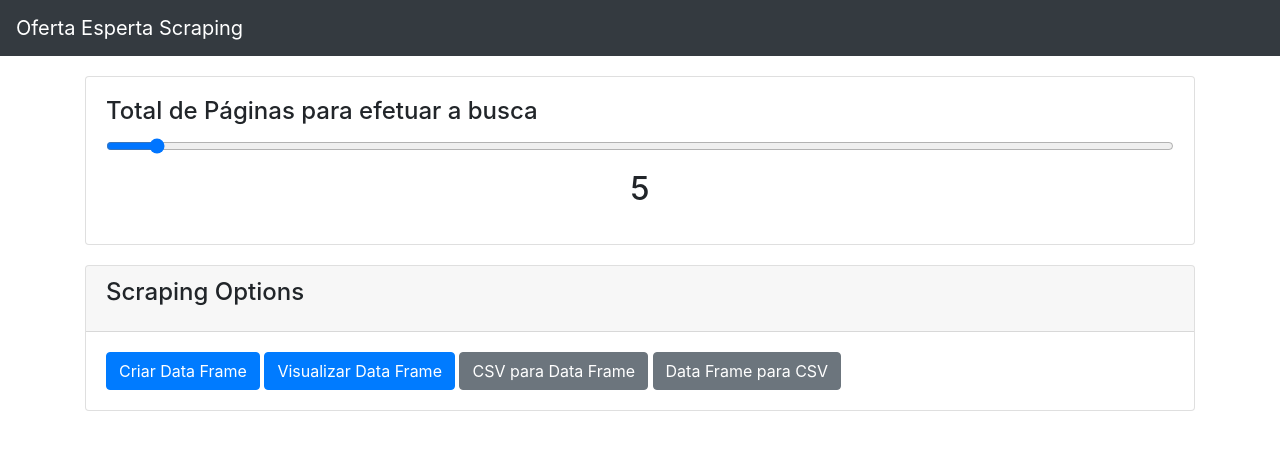
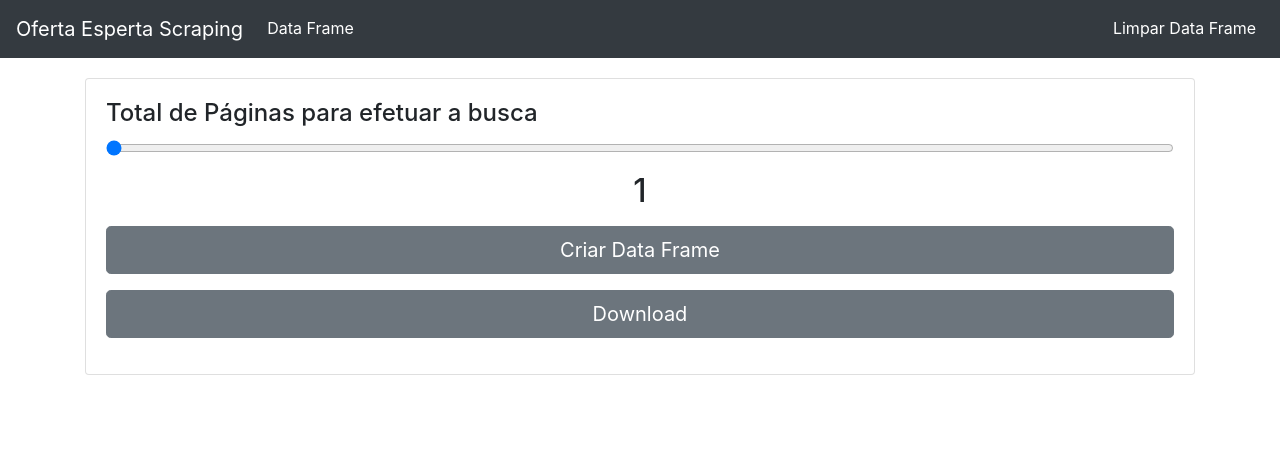
Before and after one commit to vinicius1209/python-cellphones-scraping, a Flask app: page / in a window 1280 px wide. Shown: the top 450 px of the page. Run offline with Flask 2, Linux system fonts and the light colour scheme; the visitor is signed in with stand-in values (Sample User, id 1); some libraries are stand-ins or nearby versions.

Commit message:
Layoult, download csv, table data frame

```diff
--- a/app/routes.py
+++ b/app/routes.py
@@ -1,4 +1,4 @@
-from flask import render_template, redirect, session, json
+from flask import render_template, redirect, session, json, make_response
 from app import phone_scraping
 from app.analytics import getDataFrame, append_memories, clear_data, new_info, df_to_csv
 
@@ -13,13 +13,28 @@ def create_df(pages):
     phones_df = append_memories(phones_df)
     phones_df = clear_data(phones_df)
     phones_df = new_info(phones_df)
-    session["data_frame"] = phones_df.to_html(classes='table table-bordered table-striped table-hover',
+    session['data_frame'] = phones_df.to_html(classes='table table-bordered table-striped table-hover',
                                               columns=['phone_title', 'last_price', 'current_price', 'rating', 'discount_percent'],
                                               justify='center',
                                               table_id='phone_table')
+    session['csv'] = df_to_csv(phones_df)
     return '200'
-
 
 @phone_scraping.route('/data_frame', methods=['GET'])
 def show_df():
-    return render_template("data_frame.html", title='Data Frame')
+    if session['data_frame']:
+        return render_template('data_frame.html', title='Data Frame')
+    else:
+        return redirect('home')
+
+@phone_scraping.route('/clear', methods=['GET'])
+def clear():
+    session.pop('data_frame', None)
+    return redirect('home')
+
+@phone_scraping.route('/csv', methods=['GET'])
+def csv():
+    resp = make_response(session['csv'])
+    resp.headers["Content-Disposition"] = "attachment; filename=phone.csv"
+    resp.headers["Content-Type"] = "text/csv"
+    return resp
--- a/app/static/css/geral.css
+++ b/app/static/css/geral.css
@@ -36,3 +36,9 @@
 .card{
      margin-bottom: 1.25rem;
 }
+
+img.center {
+     display: block;
+     margin-left: auto;
+     margin-right: auto;
+}
--- a/app/templates/base.html
+++ b/app/templates/base.html
@@ -22,6 +22,18 @@
             <button class="navbar-toggler" type="button" data-toggle="collapse" data-target="#myNavbar" aria-controls="navbarSupportedContent" aria-expanded="false" aria-label="Toggle navigation">
                 <span class="navbar-toggler-icon"></span>
             </button>
+            <div class="navbar-collapse collapse" id="myNavbar">
+                <ul class="navbar-nav mr-auto">
+                    <li class="nav-item active">
+                        <a class="nav-link" href="/data_frame">Data Frame</a>
+                    </li>
+                </ul>
+                <ul class="navbar-nav ml-auto">
+                    <li class="nav-item active">
+                        <a class="nav-link" href="/clear">Limpar Data Frame</a>
+                    </li>
+                </ul>
+            </div>
         </nav>
 
         {% block content %}
--- a/app/templates/data_frame.html
+++ b/app/templates/data_frame.html
@@ -1,6 +1,6 @@
 <!DOCTYPE html>
 <html>
-    {% extends "base.html" %}
+    {% extends 'base.html' %}
     {% block content %}
     <div class="container">
         <div class="row" style="margin-bottom: 1rem;">
@@ -10,8 +10,8 @@
                 </div>
             </di>
         </div>
-        {% if session["data_frame"] %}
-            {{ session["data_frame"] | safe }}
+        {% if session['data_frame'] %}
+            {{ session['data_frame'] | safe }}
         {% endif %}
     </div>
     <script type="text/javascript">
--- a/app/templates/home.html
+++ b/app/templates/home.html
@@ -1,6 +1,6 @@
 <!DOCTYPE html>
 <html>
-    {% extends "base.html" %}
+    {% extends 'base.html' %}
     {% block content %}
     <div class="container">
         <div class="card">
@@ -8,27 +8,30 @@
                 <h4 class="card-title">Total de Páginas para efetuar a busca</h4>
                 <form>
                     <div class="form-group">
-                        <input type="range" class="form-control-range" min="1" value ="5" id="rangePages">
+                        <input type="range" class="form-control-range" min="1" value ="1" id="rangePages">
                     </div>
                     <div class="form-group" style="text-align: center;">
-                        <h2 id="rangePagesValue">5</h2>
+                        <h2 id="rangePagesValue">1</h2>
                     </div>
+                    <div class="form-group">
+                        <button type="button" class="btn btn-secondary btn-lg btn-block" id="btnCreateDf" onclick="createDataFrame()">Criar Data Frame</button>
+                    </div>
+                    {% if session['csv'] %}
+                    <div class="form-group">
+                        <a class="btn btn-secondary btn-lg btn-block" id="btnCsv" href="csv">Download</a>
+                    </div>
+                    {% endif %}
                 </form>
             </div>
         </div>
-        <div class="card">
-            <div class="card-header">
-                <h4 class="card-title">Scraping Options</h4>
-            </div>
-            <div class="card-body">
-                <button type="button" class="btn btn-primary" id="btnCreateDf" onclick="createDataFrame()">Criar Data Frame</button>
-                <a class="btn btn-primary" id="btnShowDf" alt="" target="_blank" href="data_frame">Visualizar Data Frame</a>
-                <button type="button" class="btn btn-secondary" id="btnCsvToDf">CSV para Data Frame</button>
-                <button type="button" class="btn btn-secondary" id="btnDfToCsv">Data Frame para CSV</button>
-            </div>
+    </div>
+    <div class="container">
+        <div id='loader' style='display: none;'>
+            <img src="{{ url_for('static', filename='files/loading.gif') }}" class="center" width='90px' height='90px'>
         </div>
     </div>
     <script type="text/javascript">
+
         $('#rangePages').on('change', function () {
             var value = document.getElementById('rangePages').value
             document.getElementById("rangePagesValue").innerHTML = value;
@@ -54,13 +57,8 @@
                 }
             });
         }
+
     </script>
-    <!-- Image loader -->
-    <div id='loader' style='display: none;'>
-        <img src="{{ url_for('static', filename='files/loading.gif') }}" width='90px' height='90px'>
-    </div>
-    <!-- Image loader -->
-
     {% endblock %}
     </body>
 </html>
```
Also changed, not shown: app/analytics.py (+5 -4 lines).
